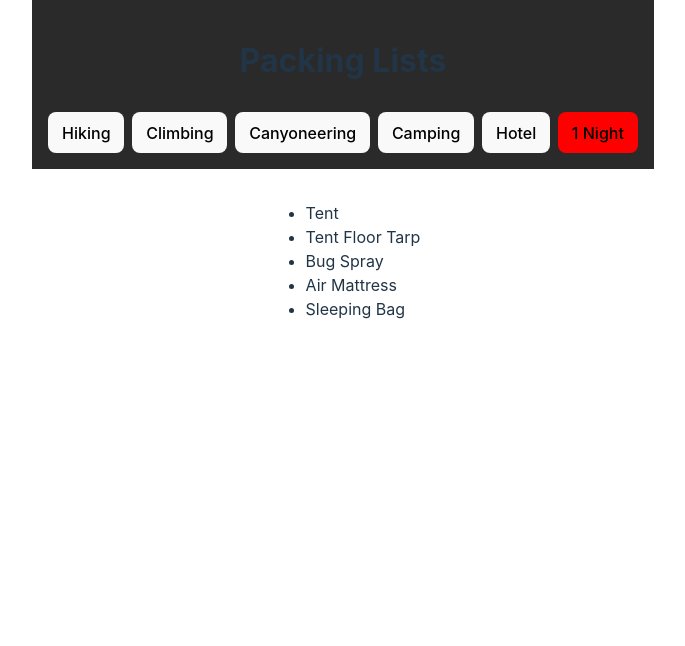
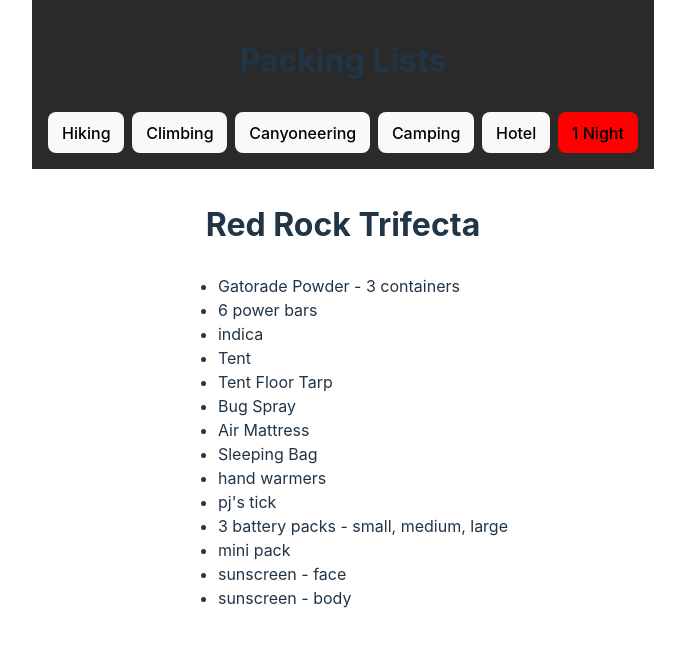
Before and after one commit to carltonj2000/packing, a React (Vite) app: page / in a window 1280 px wide. Shown: the top 646 px of the page, without its empty margins (297-982 px from the left). Built offline with nearby package versions, Linux system fonts and the light colour scheme; the HTML template or start-up script is replaced by a standard one.

Commit message:
add red rock trifecta info

```diff
--- a/src/App.tsx
+++ b/src/App.tsx
@@ -14,9 +14,16 @@ function App() {
     <>
       <Nav selectedSet={selectedSet} selected={selected} />
 
-      {Object.keys(navOptions).map((no) => (
-        <ItemsShow key={no} items={navOptions[no]} selected={selected} />
-      ))}
+      {Object.keys(navOptions).map((no) => {
+        return (
+          <div key={no} className="itemsGrp">
+            {navOptions[no].heading && (
+              <h1 className="h1Below">{navOptions[no].heading}</h1>
+            )}
+            <ItemsShow items={navOptions[no]} selected={selected} />
+          </div>
+        );
+      })}
     </>
   );
 }
--- a/src/index.css
+++ b/src/index.css
@@ -91,7 +91,17 @@ nav > div {
   background: red;
 }
 
+.itemsGrp {
+  display: flex;
+  flex-direction: column;
+  align-items: center;
+}
+
 .items {
   display: flex;
   justify-content: center;
 }
+
+.h1Below {
+  margin-bottom: 1rem;
+}
--- a/src/types.ts
+++ b/src/types.ts
@@ -67,12 +67,22 @@ export const navOptions: NavOptionsT = {
   hotel: { name: "Hotel", items: [...bathRoomStuff] },
   oneNight: {
     name: "1 Night",
+    heading: "Red Rock Trifecta",
     items: [
+      { name: "Gatorade Powder - 3 containers" },
+      { name: "6 power bars" },
+      { name: "indica" },
       { name: "Tent" },
       { name: "Tent Floor Tarp" },
       { name: "Bug Spray" },
       { name: "Air Mattress" },
       { name: "Sleeping Bag" },
+      { name: "hand warmers" },
+      { name: "pj's tick" },
+      { name: "3 battery packs - small, medium, large" },
+      { name: "mini pack" },
+      { name: "sunscreen - face" },
+      { name: "sunscreen - body" },
     ],
   },
 };
```
